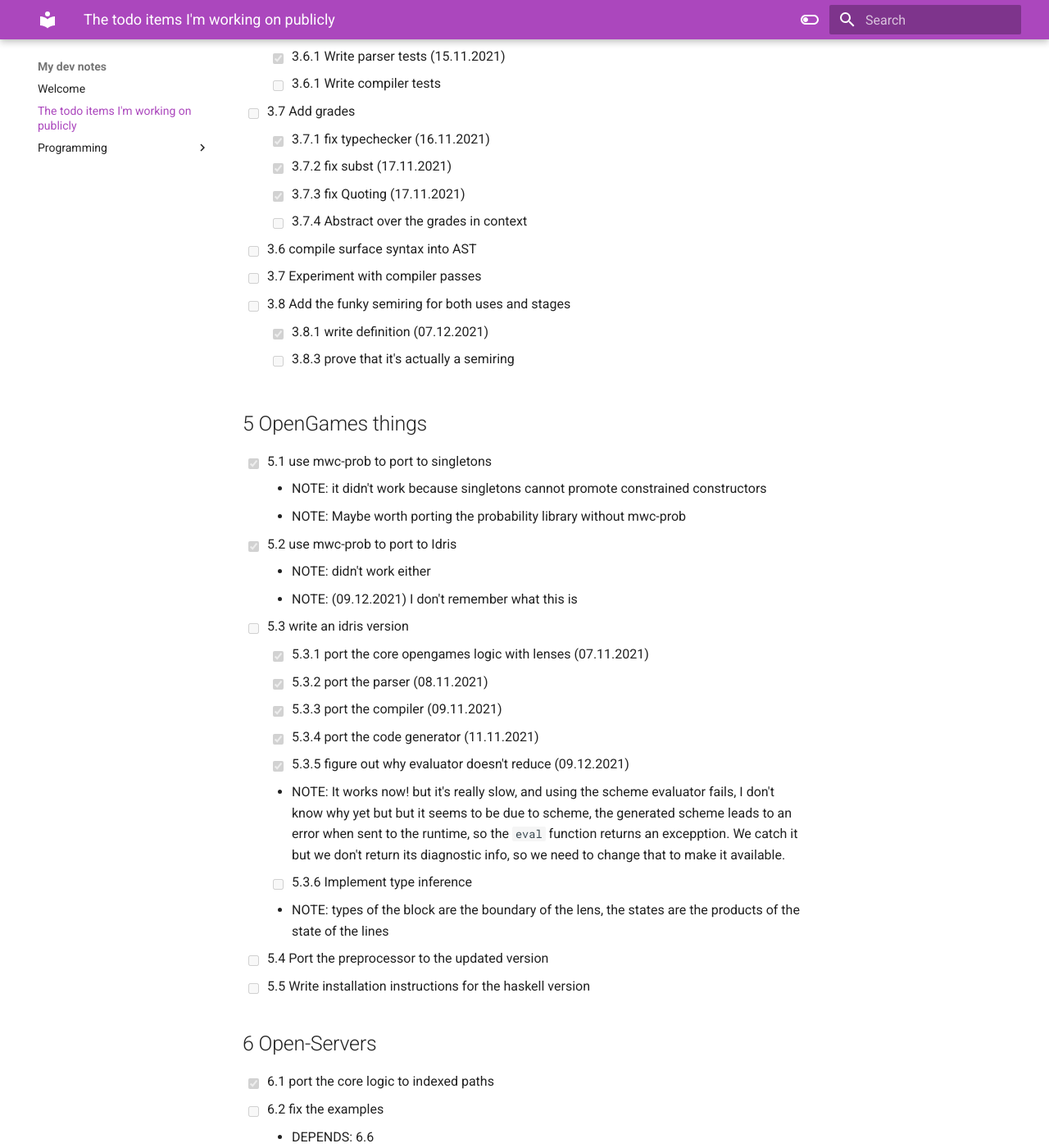
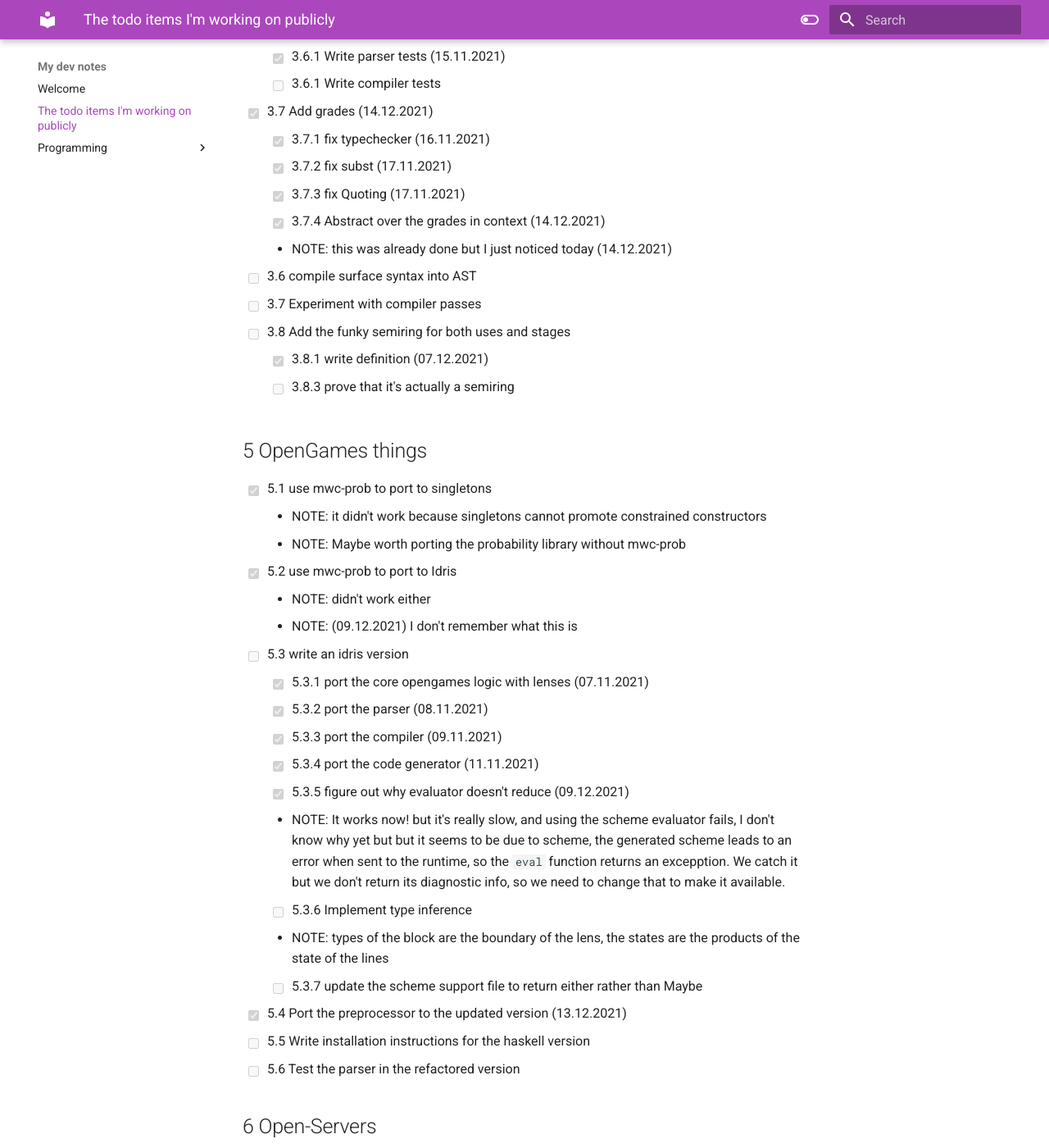
Before and after one commit to andrevidela/dev-notes, an MkDocs documentation site: the page built from docs/TASKS.md, in a window 1280 px wide and 1400 px high, scrolled down 674 px. Shown: the whole window at 82% size. Built offline with MkDocs 1.6.1 and Material for MkDocs 9.7.7, drawn with Linux system fonts in a browser that asks for light colours.

Commit message:
update TASKS

```diff
--- a/docs/TASKS.md
+++ b/docs/TASKS.md
@@ -19,11 +19,12 @@ inherit the number of the project they belong to.
   - [ ] 3.6 Write tests
     - [x] 3.6.1 Write parser tests (15.11.2021)
     - [ ] 3.6.1 Write compiler tests
-  - [ ] 3.7 Add grades
+  - [x] 3.7 Add grades (14.12.2021)
     - [x] 3.7.1 fix typechecker (16.11.2021)
     - [x] 3.7.2 fix subst  (17.11.2021)
     - [x] 3.7.3 fix Quoting  (17.11.2021)
-    - [ ] 3.7.4 Abstract over the grades in context
+    - [x] 3.7.4 Abstract over the grades in context (14.12.2021)
+      - NOTE: this was already done but I just noticed today (14.12.2021)
   - [ ] 3.6 compile surface syntax into AST
   - [ ] 3.7 Experiment with compiler passes
   - [ ] 3.8 Add the funky semiring for both uses and stages
@@ -49,8 +50,10 @@ inherit the number of the project they belong to.
         but we don't return its diagnostic info, so we need to change that to make it available.
     - [ ] 5.3.6 Implement type inference
       - NOTE: types of the block are the boundary of the lens, the states are the products of the state of the lines
-  - [ ]  5.4 Port the preprocessor to the updated version
+    - [ ] 5.3.7 update the scheme support file to return either rather than Maybe
+  - [x]  5.4 Port the preprocessor to the updated version (13.12.2021)
   - [ ]  5.5 Write installation instructions for the haskell version
+  - [ ]  5.6 Test the parser in the refactored version
 
 ## 6 Open-Servers
   - [x] 6.1 port the core logic to indexed paths
```
